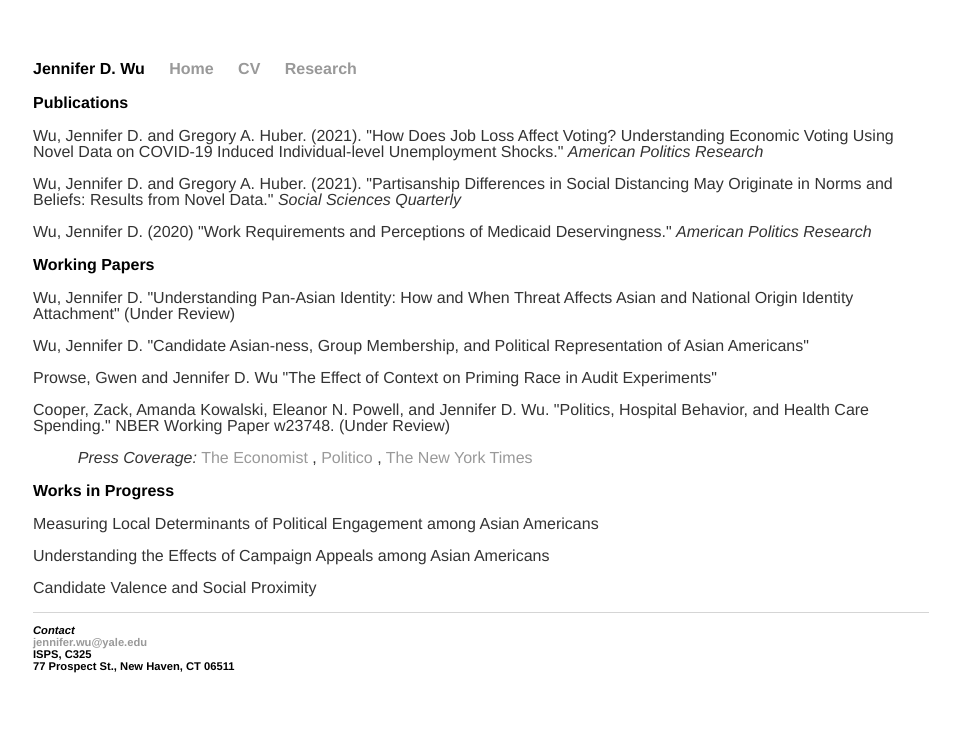
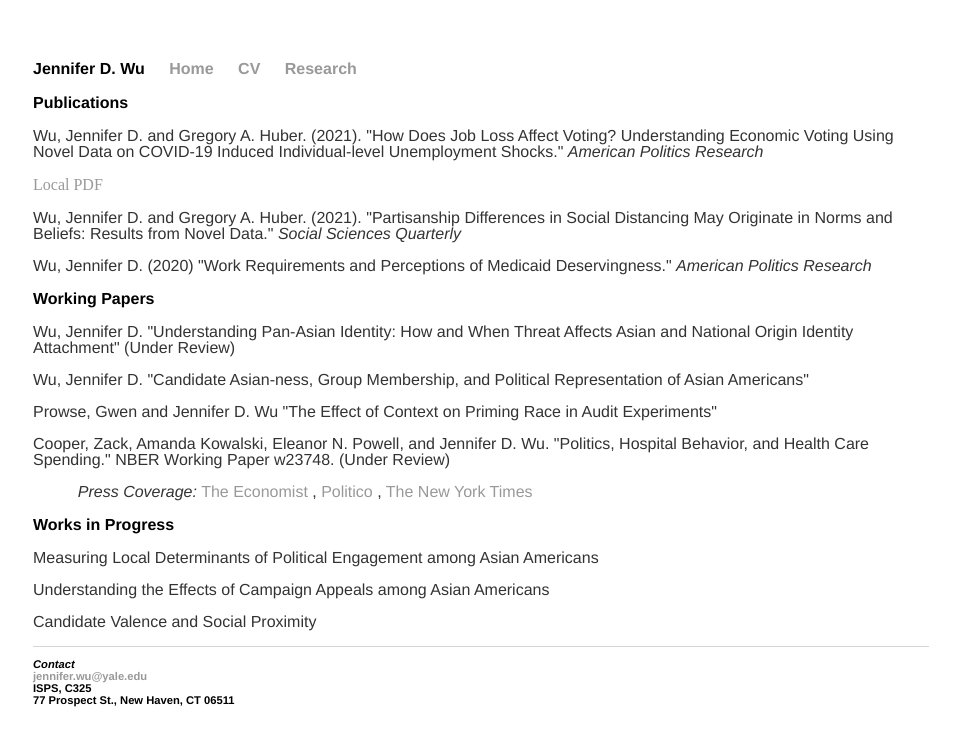
Before and after one commit to wujend/wujend.github.io, a Jekyll site: the page built from research/index.html, in a window 1280 px wide. Shown: the top 746 px of the page, without its empty margins (159-1119 px from the left). Built offline with Jekyll 4.4.1, drawn with Linux system fonts in a browser that asks for light colours.

Commit message:
Update index.html

```diff
--- a/research/index.html
+++ b/research/index.html
@@ -5,7 +5,7 @@ title: Jennifer D. Wu | Research
 <div class="blurb">
 <h1>Publications</h1>
   <p>Wu, Jennifer D. and Gregory A. Huber. (2021). "How Does Job Loss Affect Voting? Understanding Economic Voting Using Novel Data on COVID-19 Induced Individual-level Unemployment Shocks." <i>American Politics Research</i></p>
-
+  <a href="https://github.com/wujend/WuPapers/blob/main/WuHuber_JobLoss.pdf">Local PDF</a>
   <p>Wu, Jennifer D. and Gregory A. Huber. (2021). "Partisanship Differences in Social Distancing May Originate in Norms and Beliefs: Results from Novel Data." <i>Social Sciences Quarterly </i></p>
 
   <p>Wu, Jennifer D. (2020) "Work Requirements and Perceptions of Medicaid Deservingness." <i>American Politics Research</i></p>
```
